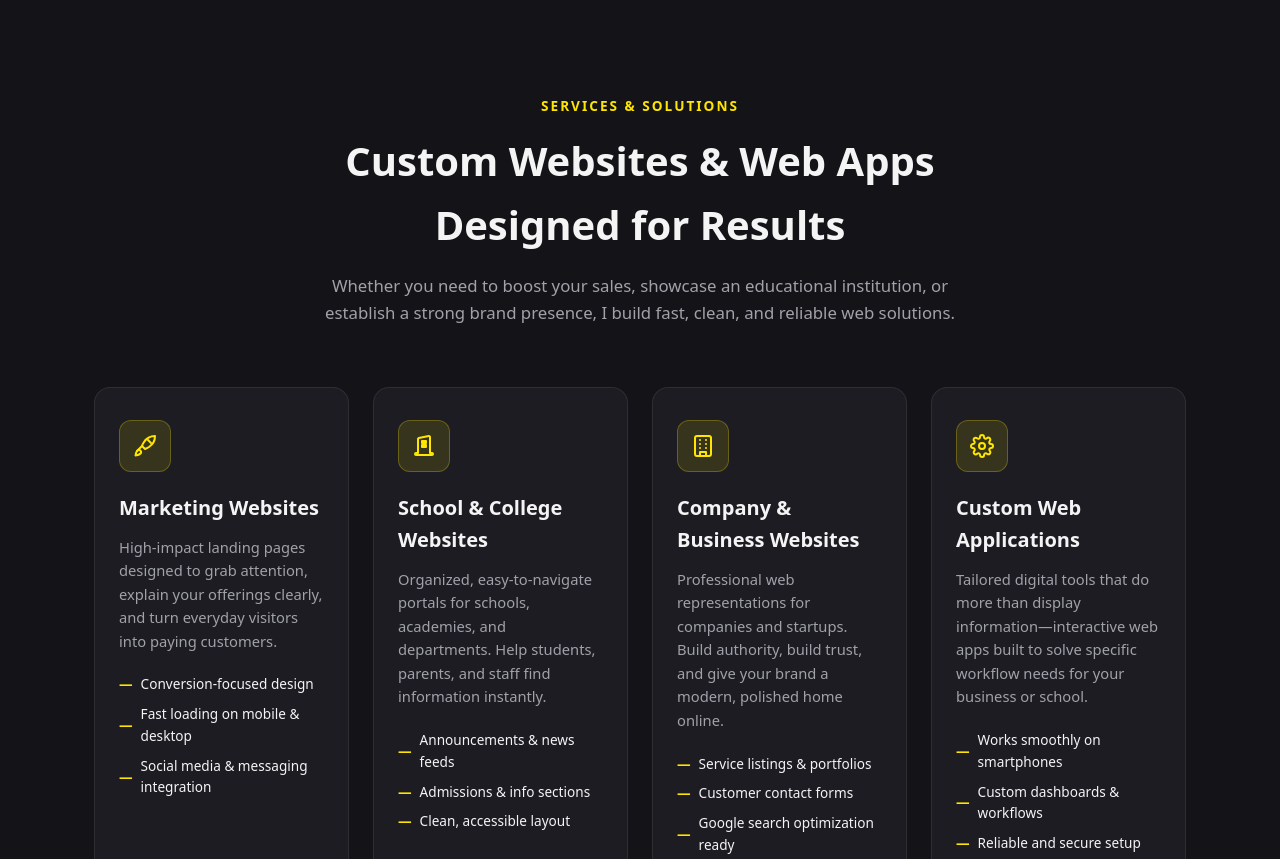
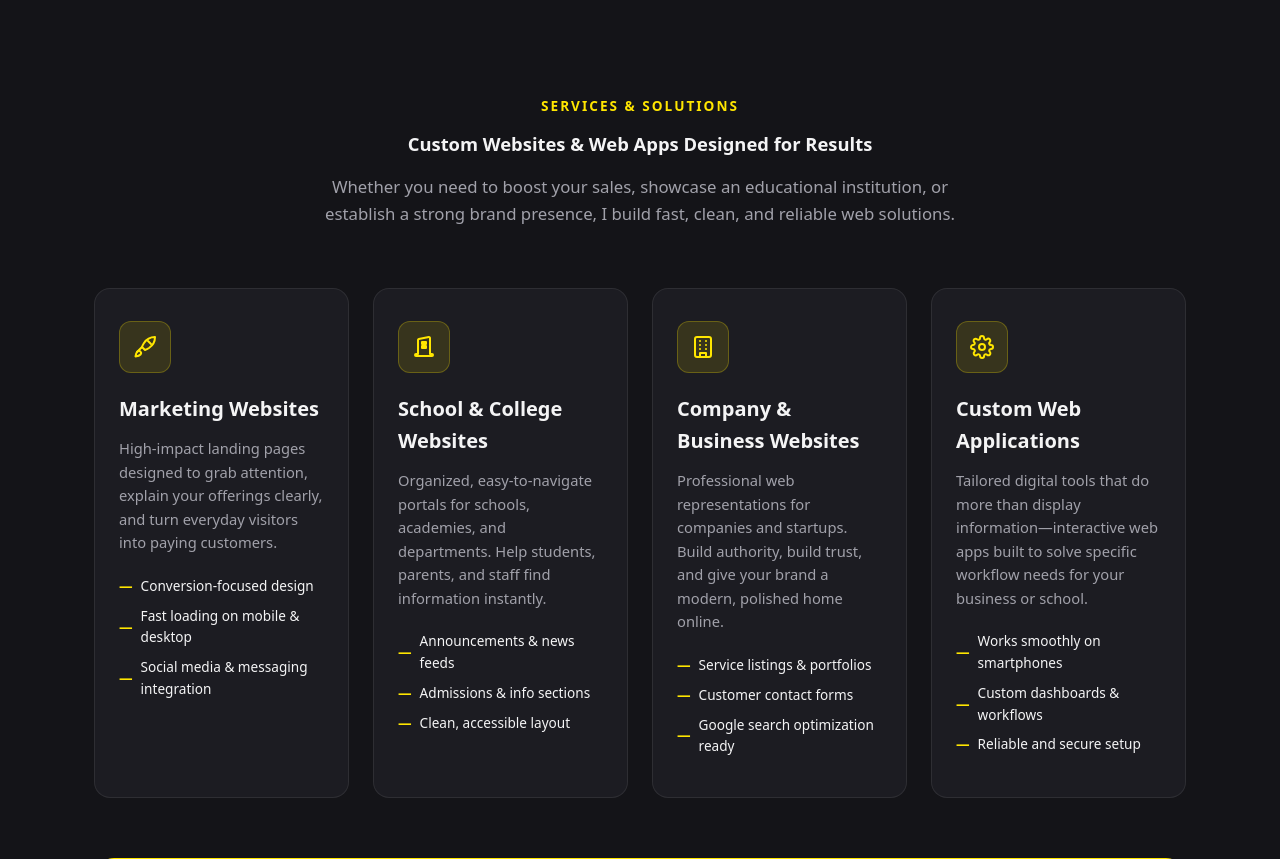
Before and after one commit to craigmzumara1/craigmzumara, a website: page index.html in a window 1280 px wide. Shown: the part 2220-3079 px from the top of the page. Drawn offline with Linux system fonts and the light colour scheme; no server answers.

Commit message:
size on section-title

```diff
--- a/style.css
+++ b/style.css
@@ -645,7 +645,7 @@ img.lazy-img.loaded {
 }
 
 .section-title {
-  font-size: 2.5rem;
+  font-size: 1.15rem;
   font-weight: 800;
   color: var(--text-main);
   margin-bottom: 16px;
```
